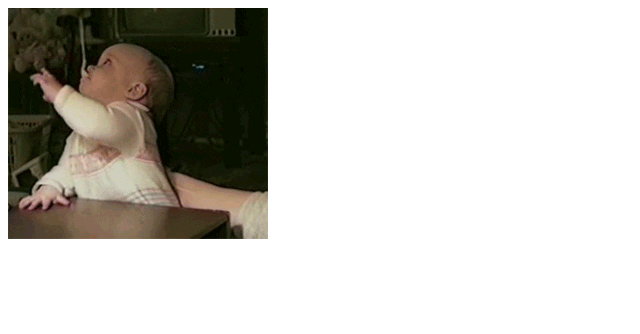
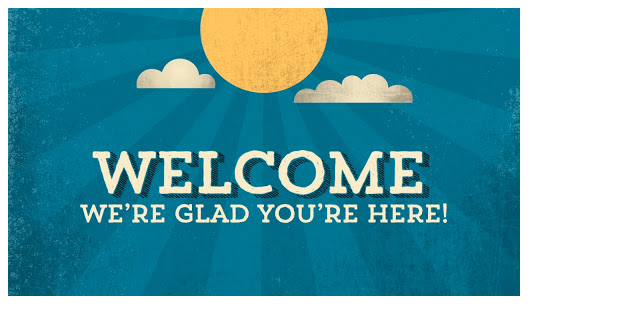
Before and after one commit to HansDrita/random-gif, a plain HTML site: page index.html in a window 1280 px wide. Shown: the whole page, without its empty margins (0-640 px from the left). Drawn offline with Linux system fonts and the light colour scheme.

Commit message:
added welcome

```diff
--- a/index.html
+++ b/index.html
@@ -5,7 +5,7 @@
     <title>randomGif</title>
   </head>
   <body>
-	<img id="img" src="gifs/baby.gif" alt="Welp, there should be a picture.. try again"\>
+	<img id="img" src="welcome.jpg" alt="Welp, there should be a picture.. try again"\>
 	<script type="text/javascript" src="getgif.js"></script>
   </body>
 </html>
```
Also changed, not shown: welcome.jpg (added).
